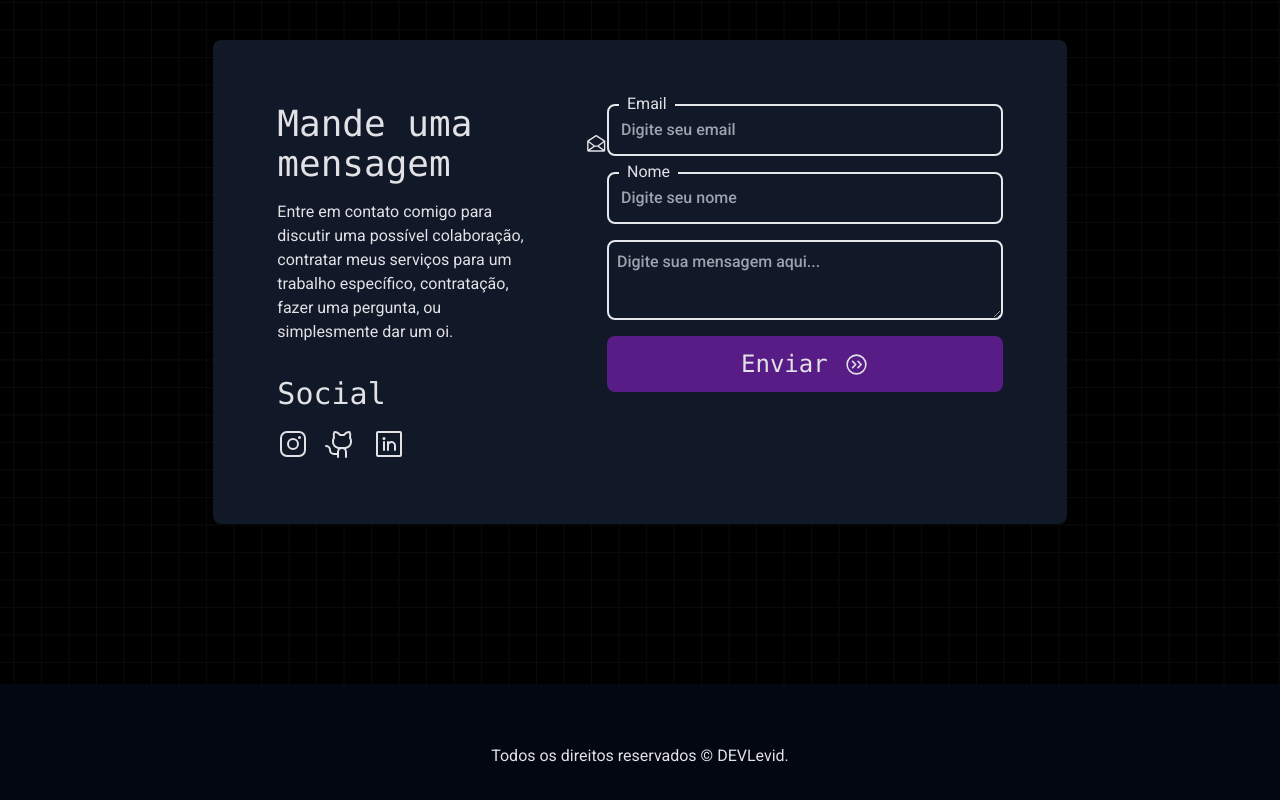
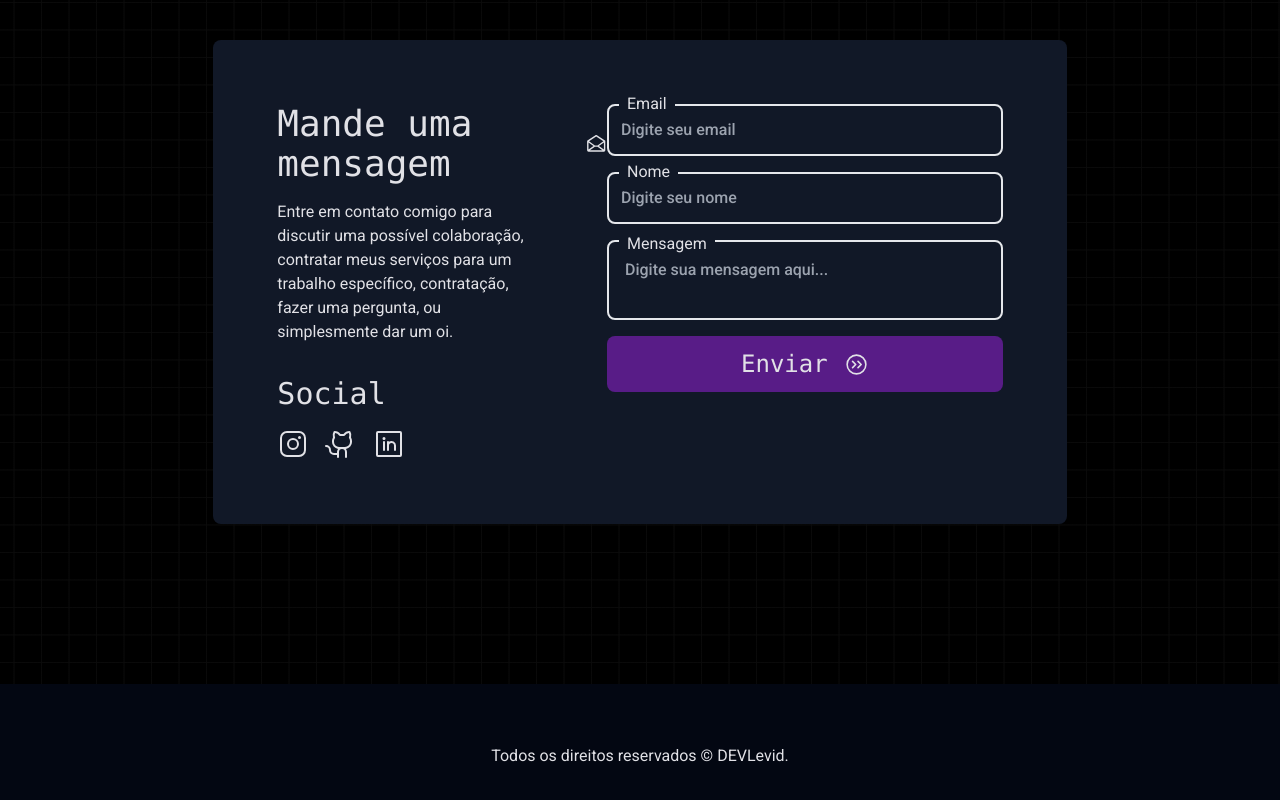
Before and after one commit to DEVLevid/levid-lima-portfolio, a React (Vite) app: page / in a window 1280 px wide. Shown: the part 3256-4056 px from the top of the page. Built offline with nearby package versions, Linux system fonts and the light colour scheme.

Commit message:
fix: Fixing textarea input.

```diff
--- a/src/components/Contact.tsx
+++ b/src/components/Contact.tsx
@@ -1,3 +1,7 @@
+import { useRef, FormEvent } from "react";
+import { toast, ToastContainer } from "react-toastify";
+import emailjs from "@emailjs/browser";
+import "react-toastify/dist/ReactToastify.css";
 import {
   CaretCircleDoubleRight,
   EnvelopeOpen,
@@ -5,10 +9,6 @@ import {
   InstagramLogo,
   LinkedinLogo,
 } from "@phosphor-icons/react";
-import emailjs from "@emailjs/browser";
-import "react-toastify/dist/ReactToastify.css";
-import { useRef, FormEvent } from "react";
-import { toast, ToastContainer } from "react-toastify";
 
 export default function Contact() {
   const form = useRef<HTMLFormElement>(null);
@@ -19,17 +19,18 @@ export default function Contact() {
     });
   };
 
-  const sendEmail = (event: FormEvent) => {
+  const sendEmail = (event: FormEvent<HTMLFormElement>) => {
     event.preventDefault();
 
     if (form.current) {
+      const formData = new FormData(form.current);
+      const emailData: Record<string, string> = {};
+      formData.forEach((value, key) => {
+        emailData[key] = value as string;
+      });
+
       emailjs
-        .sendForm(
-          "service_lne4vid",
-          "template_osu7n0c",
-          form.current,
-          "LGR-PTheaEtY-g2KA"
-        )
+        .send("service_j2am4vb", "template_osu7n0c", emailData, "LGR-PTheaEtY-g2KA")
         .then(
           (result) => {
             console.log(result.text);
@@ -45,7 +46,10 @@ export default function Contact() {
   };
 
   return (
-    <div id="contact" className="flex flex-col items-center justify-center mb-40">
+    <div
+      id="contact"
+      className="flex flex-col items-center justify-center mb-40"
+    >
       <h1 className="text-6xl mb-12">Entre em contato</h1>
       <div className="bg-gray-900 w-2/3 m-auto rounded-lg p-16 flex justify-between">
         <div className="flex flex-col w-2/4">
@@ -61,13 +65,22 @@ export default function Contact() {
 
           <h1 className="text-3xl font-mono mt-8">Social</h1>
           <div className="flex flex-row mt-4 gap-4">
-            <a href="https://www.instagram.com/levidlima/" className="hover:text-purple-900 transition-all">
+            <a
+              href="https://www.instagram.com/levidlima/"
+              className="hover:text-purple-900 transition-all"
+            >
               <InstagramLogo size={32} />
             </a>
-            <a href="https://github.com/DEVLevid" className="hover:text-purple-900 transition-all">
+            <a
+              href="https://github.com/DEVLevid"
+              className="hover:text-purple-900 transition-all"
+            >
               <GithubLogo size={32} />
             </a>
-            <a href="www.linkedin.com/in/levid-lima-326311260" className="hover:text-purple-900 transition-all">
+            <a
+              href="www.linkedin.com/in/levid-lima-326311260"
+              className="hover:text-purple-900 transition-all"
+            >
               <LinkedinLogo size={32} />
             </a>
           </div>
@@ -87,6 +100,7 @@ export default function Contact() {
             <input
               required
               type="email"
+              name="email"
               id="email"
               placeholder="Digite seu email"
               className="bg-transparent border-2 p-3 rounded-lg"
@@ -100,19 +114,25 @@ export default function Contact() {
               Nome
             </label>
             <input
+              required
               type="text"
+              name="name"
               id="name"
               placeholder="Digite seu nome"
               className="bg-transparent border-2 p-3 rounded-lg"
             />
           </div>
-          <textarea
-            required
-            name="message"
-            id="message"
-            placeholder="Digite sua mensagem aqui..."
-            className="bg-transparent h-20 border-2 p-2 rounded-lg overflow-auto"
-          ></textarea>
+          <div className="flex flex-col relative">
+            <label htmlFor="message" className="absolute bg-gray-900 pl-2 pr-2 pt-0 pb-0 left-3 bottom-16">Mensagem</label>
+            <textarea
+              required
+
+              name="message"
+              id="message"
+              placeholder="Digite sua mensagem aqui..."
+              className="bg-transparent h-20 border-2 p-4 rounded-lg overflow-auto resize-none"
+            />
+          </div>
 
           <button
             type="submit"
```
